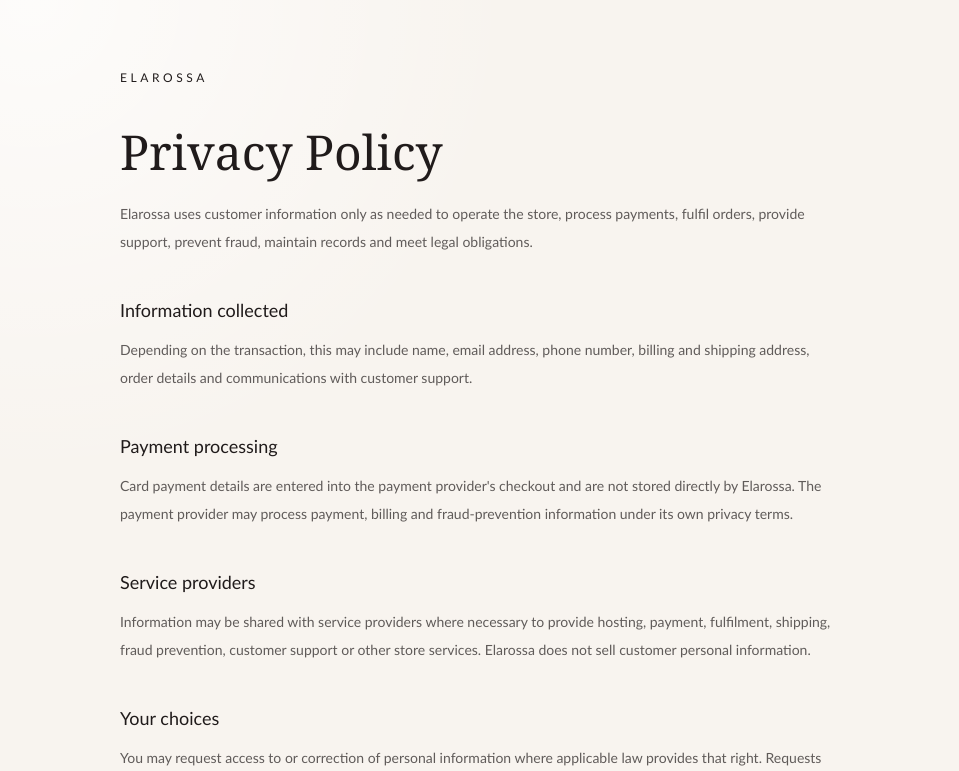
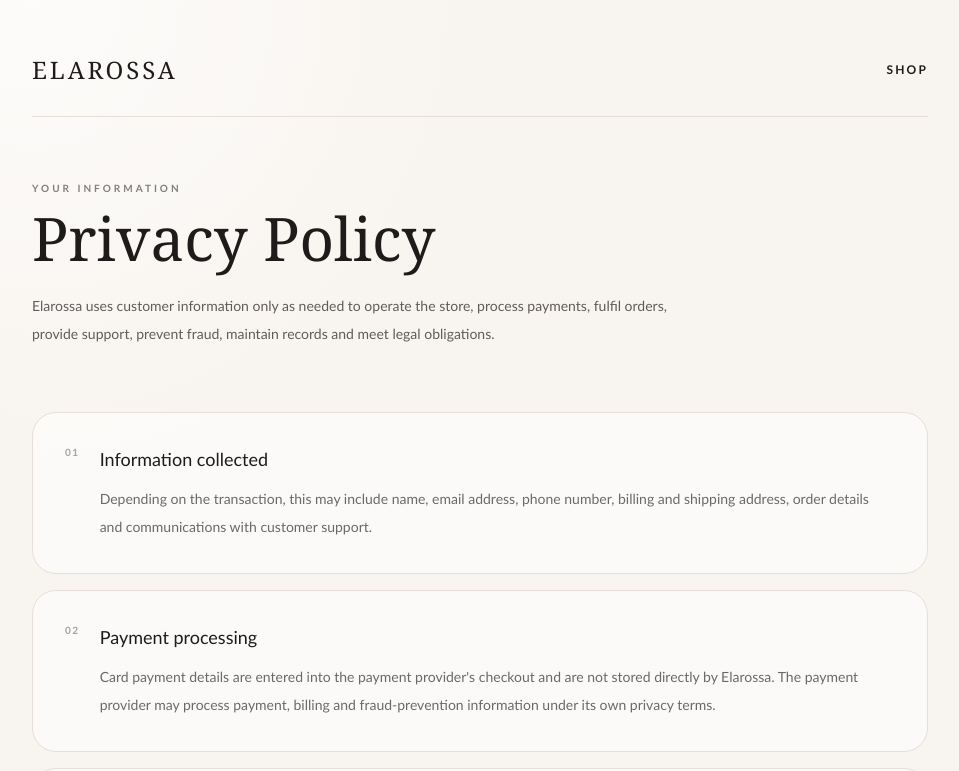
Before and after one commit to zero69-art/Elarossa, a Next.js app: page /privacy in a window 1280 px wide. Shown: the top 771 px of the page, without its empty margins (160-1119 px from the left). Built offline with nearby package versions, Linux system fonts and the light colour scheme; no server answers.

Commit message:
Polish privacy information page

```diff
--- a/app/privacy/page.tsx
+++ b/app/privacy/page.tsx
@@ -1,22 +1,23 @@
 import type { Metadata } from "next";
+import Link from "next/link";
 
-export const metadata: Metadata = {
-  title: "Privacy Policy",
-  description: "How Elarossa collects, uses and protects your personal information.",
-};
+export const metadata: Metadata = { title: "Privacy Policy", description: "How Elarossa collects, uses and protects your personal information." };
+
+const sections = [
+  ["Information collected", "Depending on the transaction, this may include name, email address, phone number, billing and shipping address, order details and communications with customer support."],
+  ["Payment processing", "Card payment details are entered into the payment provider's checkout and are not stored directly by Elarossa. The payment provider may process payment, billing and fraud-prevention information under its own privacy terms."],
+  ["Service providers", "Information may be shared with service providers where necessary to provide hosting, payment, fulfilment, shipping, fraud prevention, customer support or other store services. Elarossa does not sell customer personal information."],
+  ["Your choices", "You may request access to or correction of personal information where applicable law provides that right. Requests should be directed to the customer-service contact supplied with your order."],
+];
 
 export default function PrivacyPage() {
-  return <main className="mx-auto max-w-3xl px-6 py-16">
-    <a href="/" className="text-xs tracking-[.3em]">ELAROSSA</a>
-    <h1 className="serif mt-10 text-5xl">Privacy Policy</h1>
-    <p className="mt-6 text-sm leading-7 opacity-70">Elarossa uses customer information only as needed to operate the store, process payments, fulfil orders, provide support, prevent fraud, maintain records and meet legal obligations.</p>
-    <h2 className="mt-10 text-lg">Information collected</h2>
-    <p className="mt-3 text-sm leading-7 opacity-70">Depending on the transaction, this may include name, email address, phone number, billing and shipping address, order details and communications with customer support.</p>
-    <h2 className="mt-10 text-lg">Payment processing</h2>
-    <p className="mt-3 text-sm leading-7 opacity-70">Card payment details are entered into the payment provider's checkout and are not stored directly by Elarossa. The payment provider may process payment, billing and fraud-prevention information under its own privacy terms.</p>
-    <h2 className="mt-10 text-lg">Service providers</h2>
-    <p className="mt-3 text-sm leading-7 opacity-70">Information may be shared with service providers where necessary to provide hosting, payment, fulfilment, shipping, fraud prevention, customer support or other store services. Elarossa does not sell customer personal information.</p>
-    <h2 className="mt-10 text-lg">Your choices</h2>
-    <p className="mt-3 text-sm leading-7 opacity-70">You may request access to or correction of personal information where applicable law provides that right. Requests should be directed to the customer-service contact supplied with your order.</p>
+  return <main className="min-h-screen px-5 py-8 sm:px-6 sm:py-12">
+    <div className="mx-auto max-w-4xl">
+      <header className="flex items-center justify-between gap-4 border-b border-[#e8ded8] pb-6"><Link href="/" className="serif text-xl tracking-[.12em] transition-opacity hover:opacity-60 sm:text-2xl">ELAROSSA</Link><Link href="/products" className="inline-flex min-h-11 items-center text-[10px] font-semibold tracking-[.18em] underline sm:text-xs">SHOP</Link></header>
+      <section className="py-12 sm:py-16"><p className="text-[10px] font-semibold tracking-[.3em] opacity-55">YOUR INFORMATION</p><h1 className="serif mt-3 text-5xl sm:text-6xl">Privacy Policy</h1><p className="mt-6 max-w-2xl text-sm leading-7 opacity-70">Elarossa uses customer information only as needed to operate the store, process payments, fulfil orders, provide support, prevent fraud, maintain records and meet legal obligations.</p></section>
+      <div className="space-y-4">{sections.map(([title, text], index) => <article key={title} className="rounded-3xl border border-[#e8ded8] bg-white/55 p-6 sm:p-8"><div className="flex gap-5"><span className="text-[10px] font-semibold tracking-[.15em] opacity-40">0{index + 1}</span><div><h2 className="text-lg font-medium">{title}</h2><p className="mt-3 text-sm leading-7 opacity-65">{text}</p></div></div></article>)}</div>
+      <footer className="mt-10 rounded-3xl bg-[#201b1b] p-6 text-sm leading-7 text-white/70 sm:p-8">Payment, hosting, fulfilment and other service providers may have their own terms and privacy policies. Applicable privacy rights remain subject to the law governing your transaction.</footer>
+      <footer className="mt-8 border-t border-[#e8ded8] pt-6"><Link href="/" className="text-[10px] tracking-[.18em] underline">BACK TO ELAROSSA</Link></footer>
+    </div>
   </main>;
 }
```
